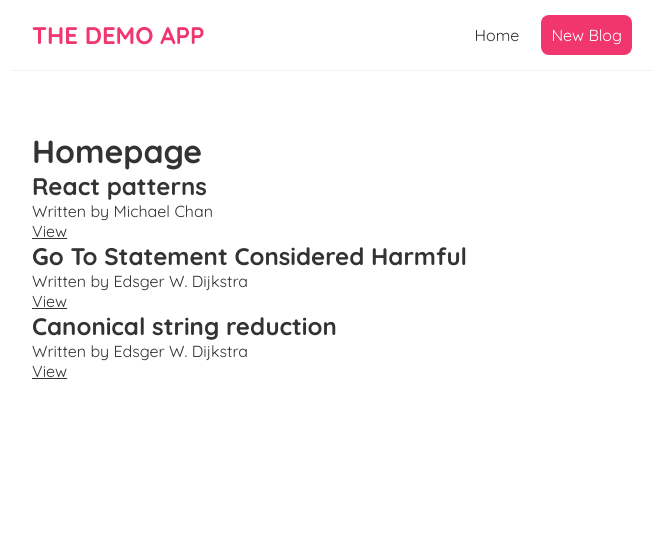
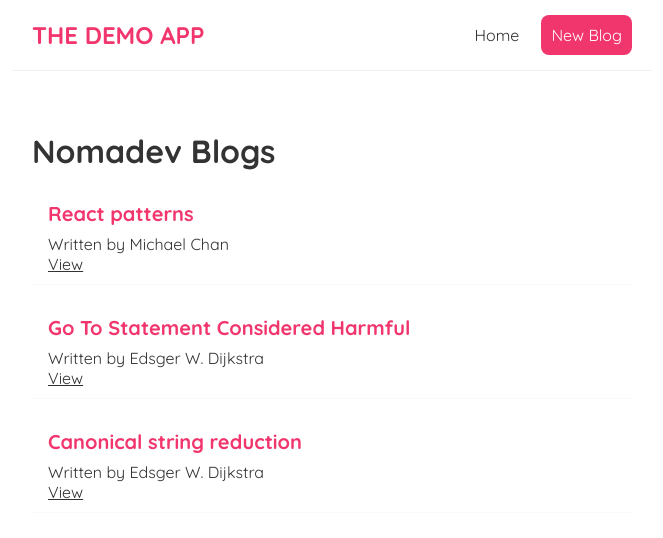
Before and after one commit to 1sarthakbhardwaj/ReactApp, a React (Create React App) app: page / in a window 1280 px wide. Shown: the top 538 px of the page, without its empty margins (308-971 px from the left). Built offline with nearby package versions, Linux system fonts and the light colour scheme.

Commit message:
Props l11

```diff
--- /dev/null
+++ b/src/BlogList.jsx
@@ -0,0 +1,17 @@
+const BlogList = ({blogs, title}) => {
+
+    return (
+        <div className="blog-list">
+            <h1>{title}</h1>
+        {blogs.map((blog) => (
+            <div className="blog-preview" key={blog.likes}>
+                <h2>{blog.title}</h2>
+                <p>Written by {blog.author}</p>
+                <a href={blog  .url}>View</a>
+            </div>
+        ))}
+        </div>
+     );
+}
+
+export default BlogList;
--- a/src/Home.jsx
+++ b/src/Home.jsx
@@ -1,4 +1,5 @@
 import { useState } from "react";
+import BlogList from "./BlogList";
 
 const Home = () => {
     const [blogs, setBlogs] = useState([
@@ -25,17 +26,9 @@
     ]);
     return (
         <div className="home">
-            <h1>Homepage</h1>
-            <div className="blog-list">
-                {blogs.map((blog) => (
-                    <div className="blog-preview" key={blog.likes}>
-                        <h2>{blog.title}</h2>
-                        <p>Written by {blog.author}</p>
-                        <a href={blog  .url}>View</a>
-                    </div>
-                ))}
+                 {/* Props */}
+            <BlogList blogs={blogs} title = {"Nomadev Blogs"}/>
             </div>
-        </div>
      );
 }
 
--- a/src/index.css
+++ b/src/index.css
@@ -33,3 +33,18 @@
   margin: 40px auto;
   padding: 20px;
 }
+
+/* blog previews / list */
+.blog-preview {
+  padding: 10px 16px;
+  margin: 20px 0;
+  border-bottom: 1px solid #fafafa;
+}
+.blog-preview:hover {
+  box-shadow: 1px 3px 5px rgba(0,0,0,0.1);
+}
+.blog-preview h2 {
+  font-size: 20px;
+  color: #f1356d;
+  margin-bottom: 8px;
+}
```
